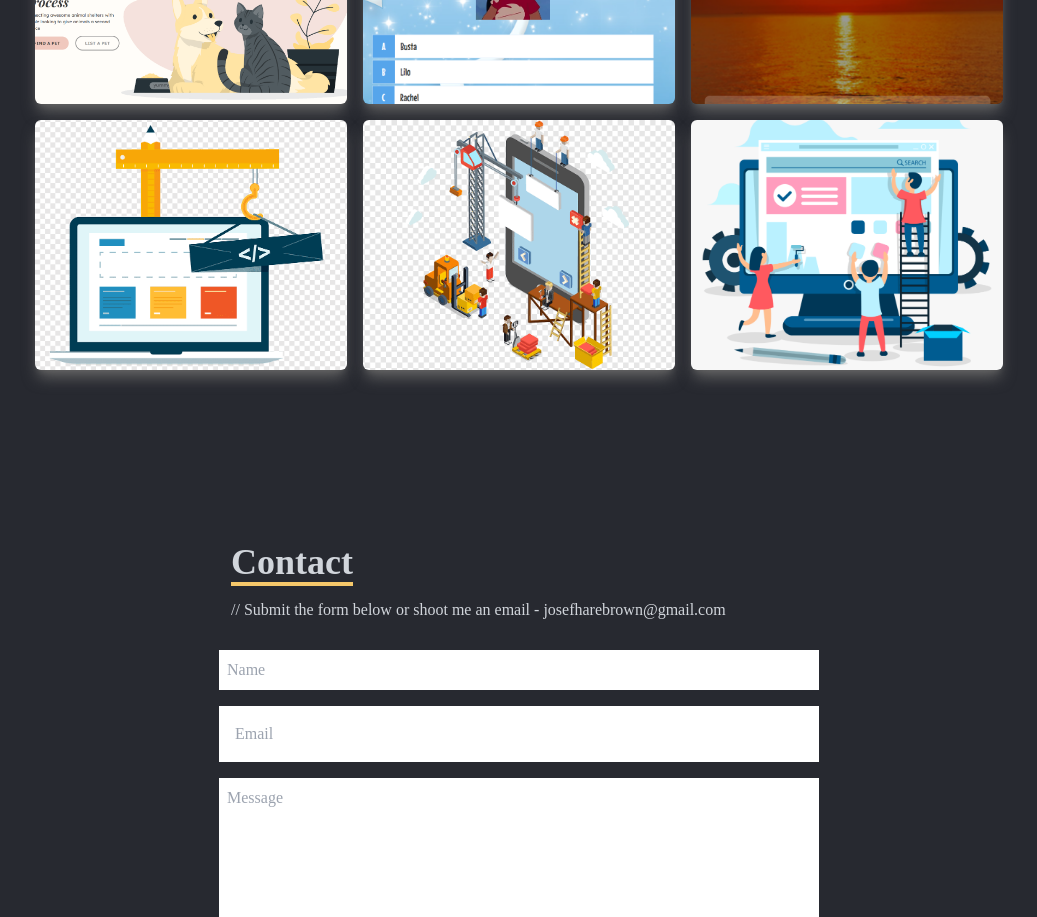
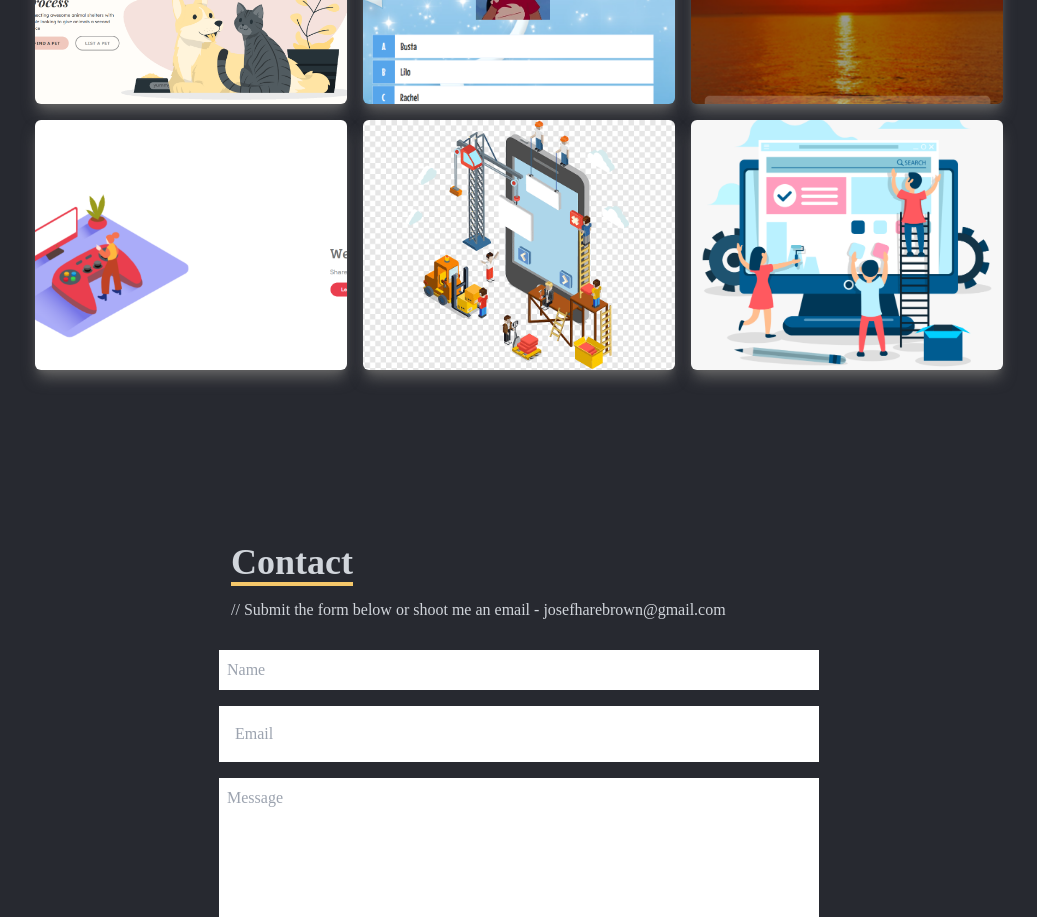
Before and after one commit to mfjoe/portfolio.ver1.04, a React (Create React App) app: page / in a window 1280 px wide. Shown: the part 2760-3677 px from the top of the page, without its empty margins (121-1158 px from the left). Built offline with nearby package versions, Linux system fonts and the light colour scheme.

Commit message:
added level up

```diff
--- a/src/components/Work.jsx
+++ b/src/components/Work.jsx
@@ -2,7 +2,7 @@ import React from 'react'
 import HappyTails from '../assets/HappyTails.png'
 import WeatherAppIMG from '../assets/weather_app.png'
 import DisneyQuiz from '../assets/disney_quiz.png'
-import UnderConstruction3 from '../assets/UnderConstruction3.png'
+import LevelUp from '../assets/level-up.png'
 import UnderConstruction4 from '../assets/UnderConstruction4.png'
 import UnderConstruction5 from '../assets/UnderConstruction5.png'
 
@@ -81,18 +81,18 @@ const Work = () => {
                 </div>
                 <div
 
-                style={{ backgroundImage:`url(${UnderConstruction3})` }}
+                style={{ backgroundImage:`url(${LevelUp})` }}
                 className='shadow-lg shadow-[#636363] group container rounded-md flex justify-center items-center mx-auto content-div '
                 >
                     <div className='opacity-0 group-hover:opacity-100 flex flex-col justify-center items-center'>
                         <span className='text-2xl font-bold text-white tracking-wider'>
-                        TBC Project
+                        Level Up
                         </span>
                         <div className='pt-8 text-center'>
-                            <a href="/">
+                            <a href="https://sh-leveup.herokuapp.com" target="blank">
                                 <button className='text-center rounded-lg px-4 py-3 m-2 bg-white text-gray-700 font-bold text-lg'>Demo</button>
                             </a>
-                            <a href="/">
+                            <a href="https://github.com/soojinhwang/games-app" target="blank">
                                 <button className='text-center rounded-lg px-4 py-3 m-2 bg-white text-gray-700 font-bold text-lg'>Code</button>
                             </a>
                         </div>
```
Also changed, not shown: src/assets/level-up.png (added).
